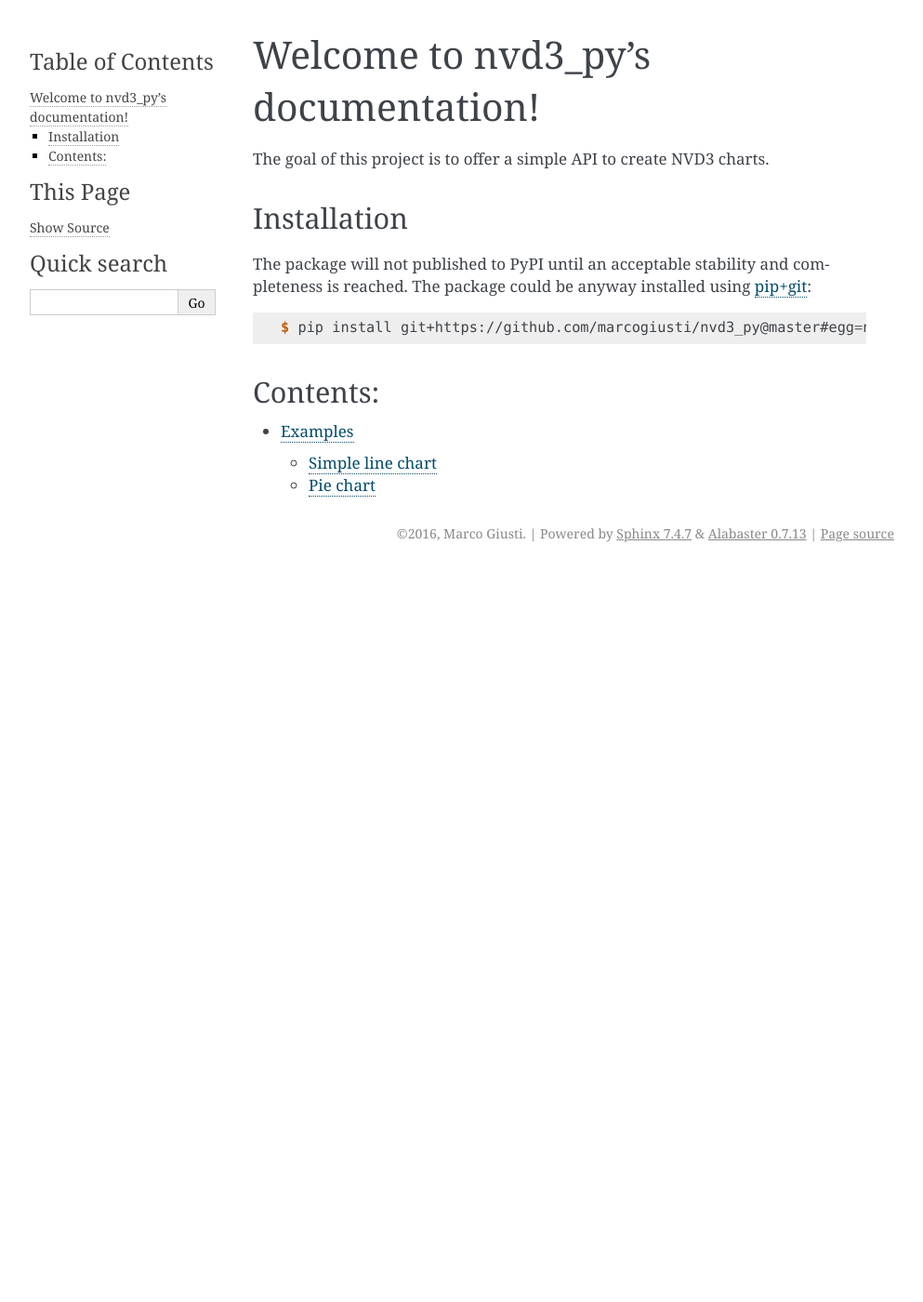
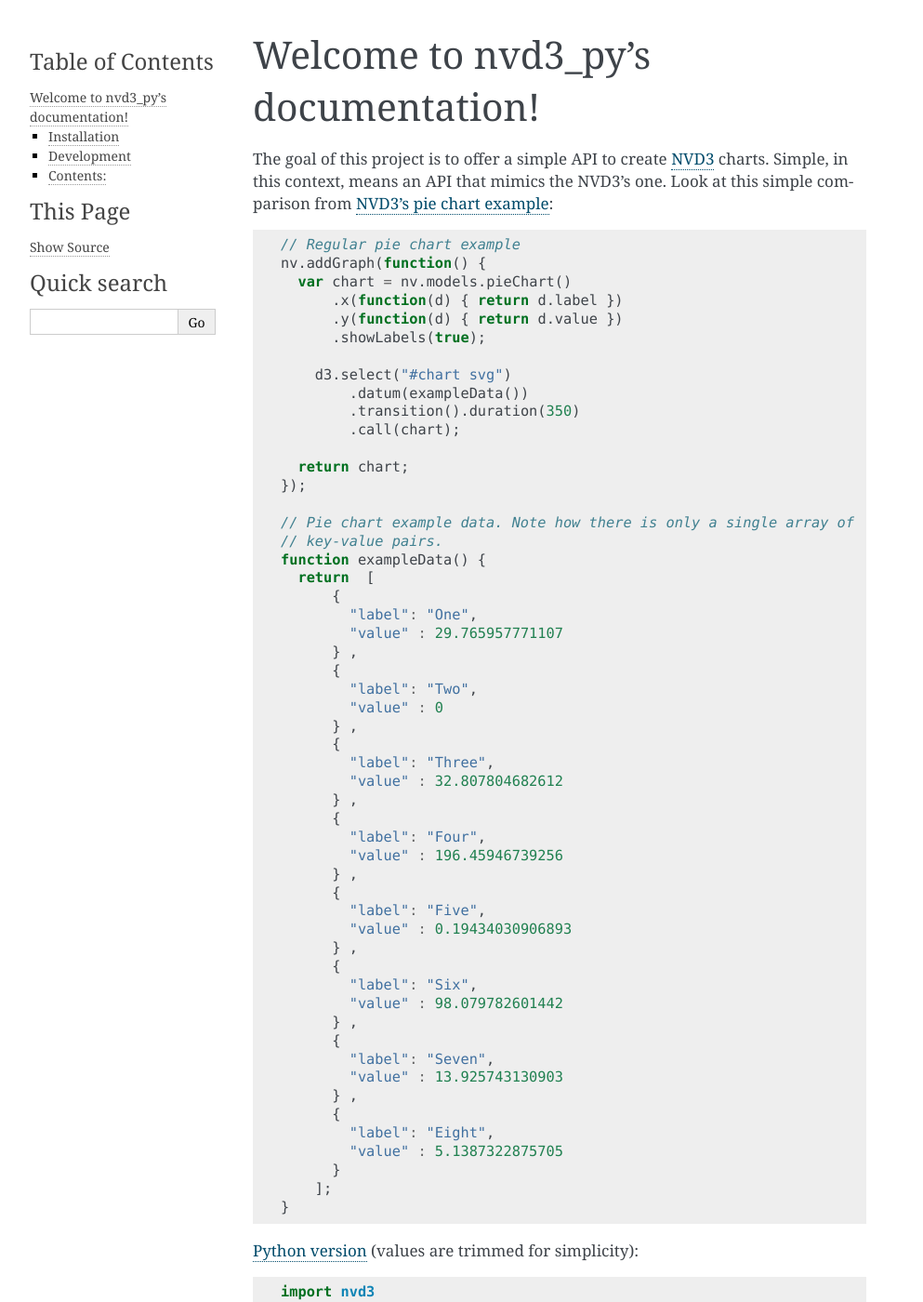
Before and after one commit to marcogiusti/nvd3_py, a Sphinx documentation site: the page built from docs/index.rst, in a window 1280 px wide and 1400 px high. Shown: the whole window at 93% size, without its empty margins (148-1141 px from the left). Built offline with Sphinx 7.4.7, drawn with Linux system fonts in a browser that asks for light colours; some of the changed text lies outside the part shown.

Commit message:
Add more documentation.

```diff
--- a/README.rst
+++ b/README.rst
@@ -6,7 +6,7 @@
 |coveralls|
 
 This package is an attempt to build NVD3 charts from python. The API
-mimic the NVD3's ones, for an example of use look at
+mimics the NVD3's one, for an example of use look at
 `examples/pie_chart.ipynb`_.
 
 
--- a/docs/index.rst
+++ b/docs/index.rst
@@ -2,7 +2,86 @@
 Welcome to nvd3_py's documentation!
 ===================================
 
-The goal of this project is to offer a simple API to create NVD3 charts.
+The goal of this project is to offer a simple API to create NVD3_
+charts. Simple, in this context, means an API that mimics the NVD3's
+one. Look at this simple comparison from `NVD3's pie chart example`_:
+
+.. code-block:: javascript
+
+   // Regular pie chart example
+   nv.addGraph(function() {
+     var chart = nv.models.pieChart()
+         .x(function(d) { return d.label })
+         .y(function(d) { return d.value })
+         .showLabels(true);
+
+       d3.select("#chart svg")
+           .datum(exampleData())
+           .transition().duration(350)
+           .call(chart);
+
+     return chart;
+   });
+
+   // Pie chart example data. Note how there is only a single array of
+   // key-value pairs.
+   function exampleData() {
+     return  [
+         {
+           "label": "One",
+           "value" : 29.765957771107
+         } ,
+         {
+           "label": "Two",
+           "value" : 0
+         } ,
+         {
+           "label": "Three",
+           "value" : 32.807804682612
+         } ,
+         {
+           "label": "Four",
+           "value" : 196.45946739256
+         } ,
+         {
+           "label": "Five",
+           "value" : 0.19434030906893
+         } ,
+         {
+           "label": "Six",
+           "value" : 98.079782601442
+         } ,
+         {
+           "label": "Seven",
+           "value" : 13.925743130903
+         } ,
+         {
+           "label": "Eight",
+           "value" : 5.1387322875705
+         }
+       ];
+   }
+
+
+`Python version`_ (values are trimmed for simplicity):
+
+.. code-block:: python
+
+   import nvd3
+
+   # prepare the data
+   x = ["One", "Two", "Three", "Four", "Five", "Six", "Seven","Eight"]
+   y = [29.76, 0, 32.80, 196.45, 0.19, 98.07, 13.92, 5.138]
+   data = [{"label": l, "value": v} for l, v in zip(x, y)]
+   # build the chart
+   pie_chart = nvd3.PieChart()
+   pie_chart.x("function(d) { return d.label; }")
+   pie_chart.y("function(d) { return d.value; }")
+   pie_chart.showLabels(True)
+   # show the HTML
+   data_supplier = nvd3.StaticDataSupplier(data)
+   nvd3.Container(pie_chart, data_supplier)
+
 
 Installation
 ============
@@ -16,13 +95,25 @@
    $ pip install git+https://github.com/marcogiusti/nvd3_py@master#egg=nvd3_py
 
 
+Development
+===========
+
+The development take place in Github_. The code is still incomplete,
+undocumented and not tested, use it with care.
+
+
 Contents:
 =========
 
 .. toctree::
    :maxdepth: 2
 
+   reference
    examples/index
 
 
+.. _NVD3: http://nvd3.org/
+.. _NVD3's pie chart example: http://nvd3.org/examples/pie.html
+.. _Python version: https://github.com/marcogiusti/nvd3_py/blob/master/examples/pie_chart.ipynb
+.. _Github: https://github.com/marcogiusti/nvd3_py
 .. _pip+git: https://pip.pypa.io/en/stable/reference/pip_install/#git
```
Also changed, not shown: other parts of README.rst (+0 -3 lines), docs/reference.rst (added, +253 -0 lines).
